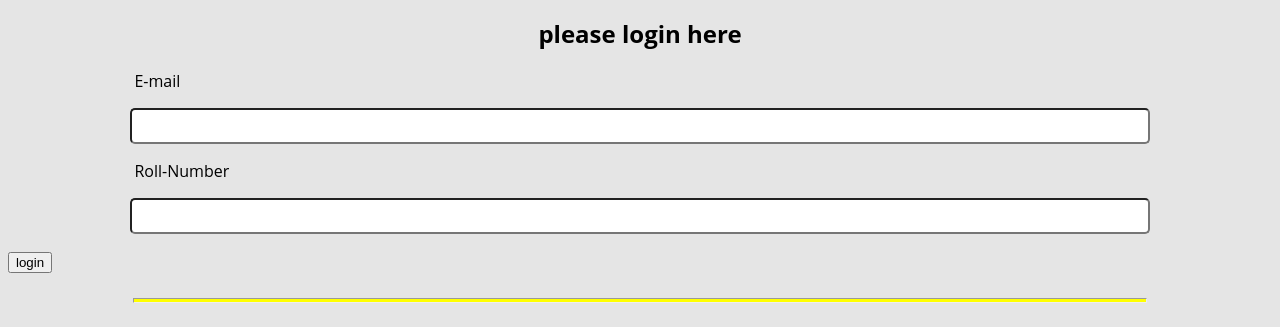
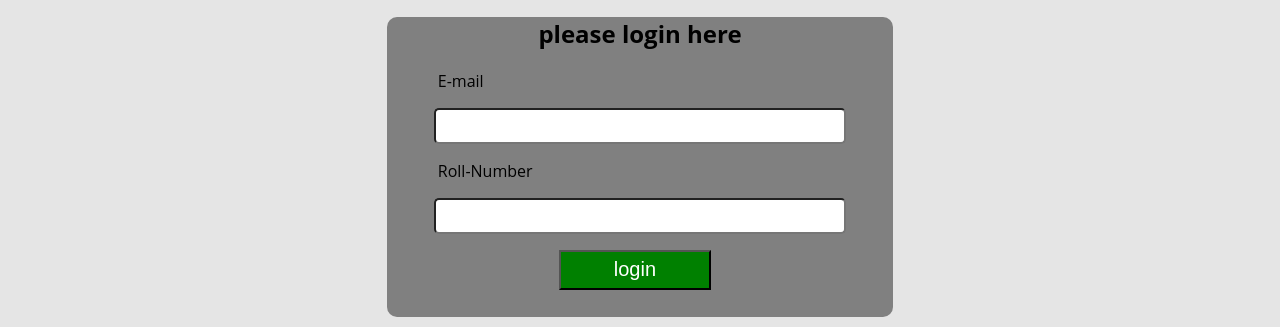
Before and after one commit to Vidyasagar5566/NITC-Clone, a plain HTML site: page index2.html in a window 1280 px wide. Shown: the part 307-634 px from the top of the page. Drawn offline with Linux system fonts and the light colour scheme.

Commit message:
Update restuarent practice.css

```diff
--- a/restuarent practice.css
+++ b/restuarent practice.css
@@ -11,6 +11,8 @@ body {
 	width:101.3%;
 	height:100px;
 	background-color:#af567b;
+	border-radius:7px;
+	border-bottom-left-radius:10px;
 }
 
 .image {
@@ -84,7 +86,7 @@ body {
 	float:right;
 	font-size:20px;
 	margin-right:20px;
-	margin-left:20px;
+	margin-left:2px;
 	color:black;
 	font-family:italic;
 }
@@ -104,7 +106,7 @@ body {
 }
 
 .clgimg {
-	margin-left:10%;
+	margin-left:7%;
 	height:390px;
 	width:65%;
 	border:5px solid green;
@@ -157,3 +159,21 @@ body {
 	clear:right;
 
 }
+
+.login {
+	height:300px;
+	width:40%;
+	margin-left:30%;
+	background-color:gray;
+	border-radius:10px;
+}
+
+.button {
+	height:40px;
+	width:30%;
+	background-color:green;
+	color:white;
+	text-align:center;
+	font-size:20px;
+	margin-left:34%;
+}
```
